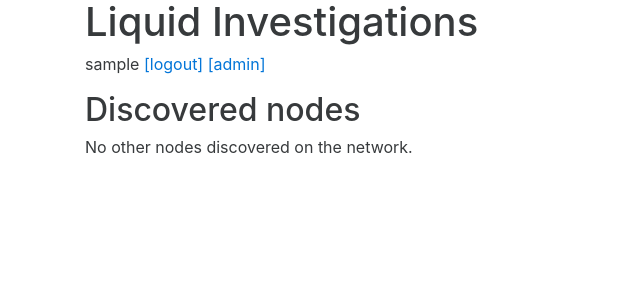
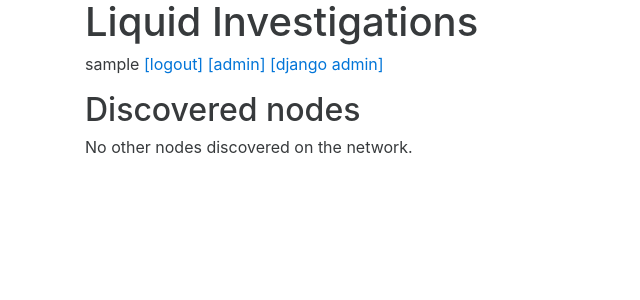
Before and after one commit to liquidinvestigations/core, a Django app: template liquidcore/home/templates/homepage.html in a window 1280 px wide. Shown: the top 300 px of the page, without its empty margins (0-640 px from the left). Run offline with Django 3.2, Linux system fonts and the light colour scheme; the template is opened without the code that fills it, so the values that code supplies are empty; the visitor is signed in with stand-in values (Sample User, id 1); parts of the project's set-up code (start-up, migrations or seed data) failed here and were passed over; some libraries are stand-ins or nearby versions.

Commit message:
update homepage admin links

```diff
--- a/liquidcore/home/templates/homepage.html
+++ b/liquidcore/home/templates/homepage.html
@@ -8,7 +8,8 @@
     {{ request.user }}
     <a href="/accounts/logout/?next=/">[logout]</a>
     {% if request.user.is_staff %}
-      <a href="/admin/">[admin]</a>
+      <a href="/admin-ui/">[admin]</a>
+      <a href="/admin/">[django admin]</a>
     {% endif %}
   {% else %}
     <a href="/accounts/login/">[login]</a>
```
